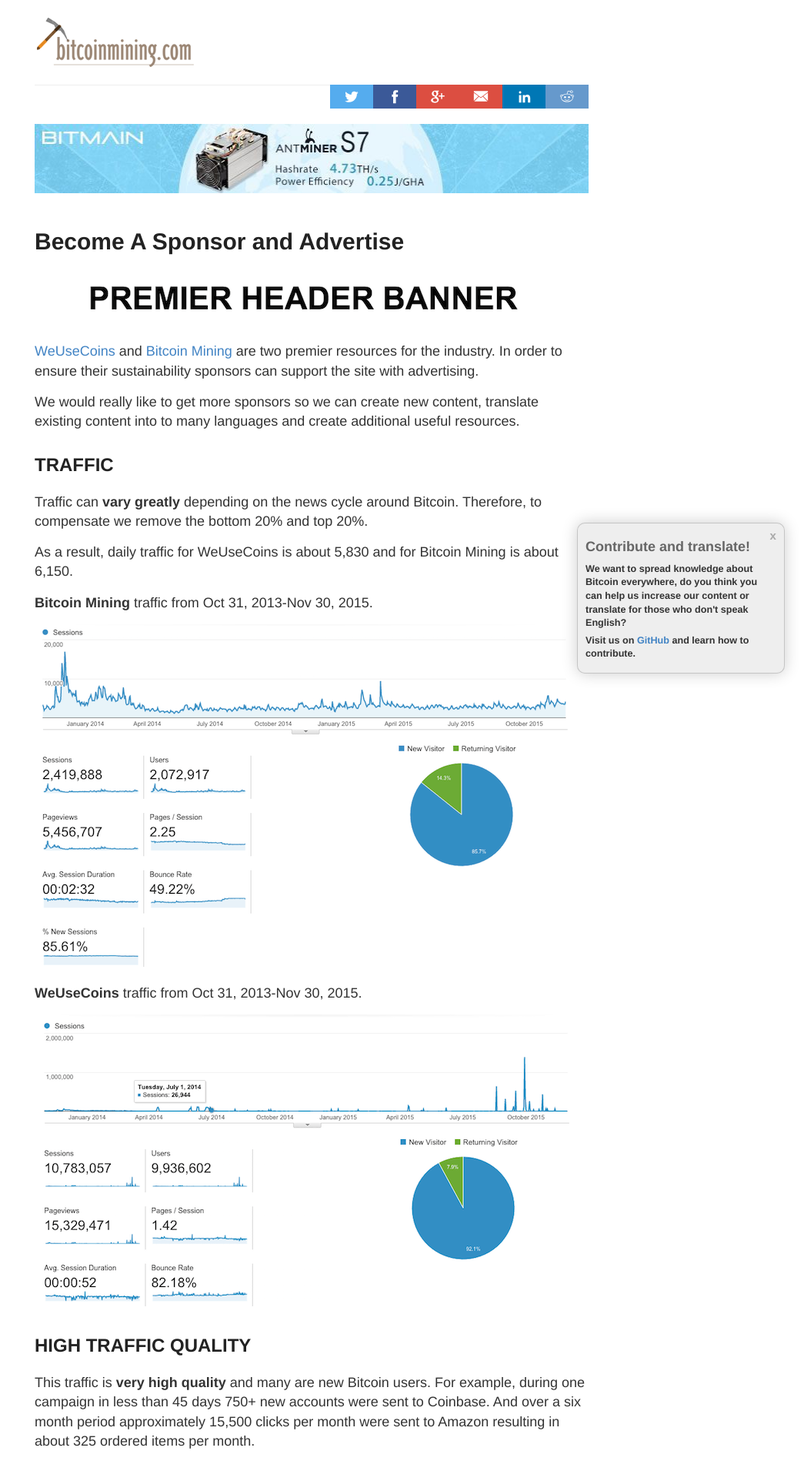
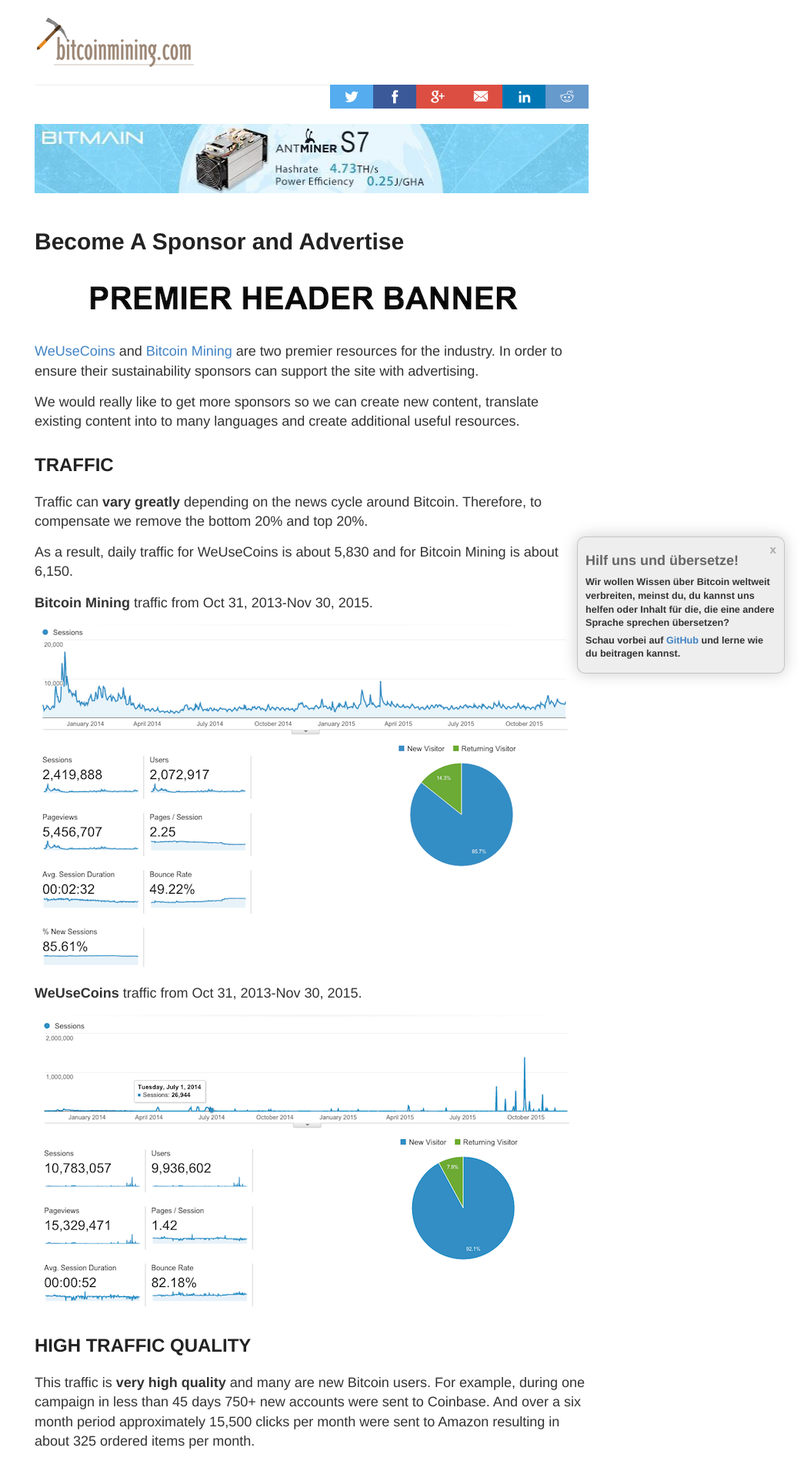
Before and after one commit to vesk4000/bm, a Jekyll site: the page built from _posts/de/2013-06-19-werben.md, in a window 1280 px wide. Shown: the top 1898 px of the page at 77% size, without its empty margins (235-1280 px from the left). Built offline with Jekyll 4.4.1, drawn with Linux system fonts in a browser that asks for light colours; nearby versions of some CDN libraries; Markdown is read by kramdown in place of the engine named in the settings; comment, search, counter and statistics services are not loaded.

Commit message:
Add translations to contribute notification

```diff
--- a/_data/translations.yml
+++ b/_data/translations.yml
@@ -22,6 +22,11 @@ en:
         link: faq
       - text: About Us
         link: about-us
+  contribute-notif:
+    heading: Contribute and translate!
+    text: >
+          <p>We want to spread knowledge about Bitcoin everywhere, do you think you can help us increase our content or translate for those who don't speak English?</p>
+          <p>Visit us on <a href="%github-url%">GitHub</a> and learn how to contribute.</p>
   post:
     written-by: 'Written by <a href="%authorurl%">%author%</a> on %date%.'
 de:
@@ -31,6 +36,11 @@ de:
     links:
       - text: Werben
         link: werben
+  contribute-notif:
+    heading: Hilf uns und übersetze!
+    text: >
+          <p>Wir wollen Wissen über Bitcoin weltweit verbreiten, meinst du, du kannst uns helfen oder Inhalt für die, die eine andere Sprache sprechen übersetzen?</p>
+          <p>Schau vorbei auf <a href="%github-url%">GitHub</a> und lerne wie du beitragen kannst.</p>
   post:
     written-by: 'Geschrieben von <a href="%authorurl%">%author%</a> am %date%.'
 fr:
--- a/_includes/contribute-notif.html
+++ b/_includes/contribute-notif.html
@@ -1,8 +1,9 @@
+{% if t.contribute-notif %}
 <div id="contribute-notification">
   <div class="close">x</div>
-  <h4>Contribute and translate!</h4>
-  <p>We want to spread knowledge about Bitcoin everywhere, do you think you can help us increase our content or translate for those who don't speak English?</p>
-  <p>Visit us on <a href="{{ site.github }}">GitHub</a> and learn how to contribute.</p>
+  <h4>{{ t.contribute-notif.heading }}</h4>
+  {{ t.contribute-notif.text| replace: "%github-url%", site.github }}
 </div>
 
 <script src="{{ site.baseurl }}/js/contribute-notif.js"></script>
+{% endif %}
```
